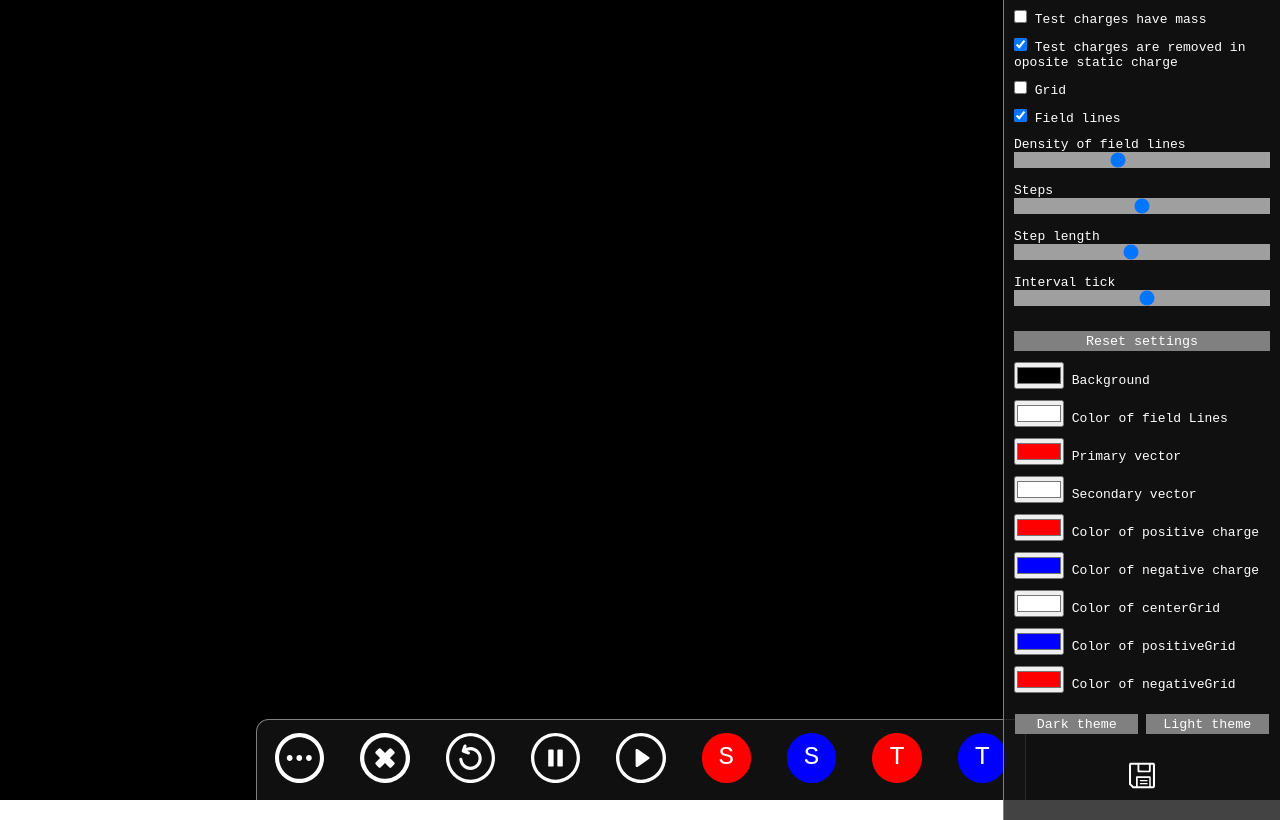
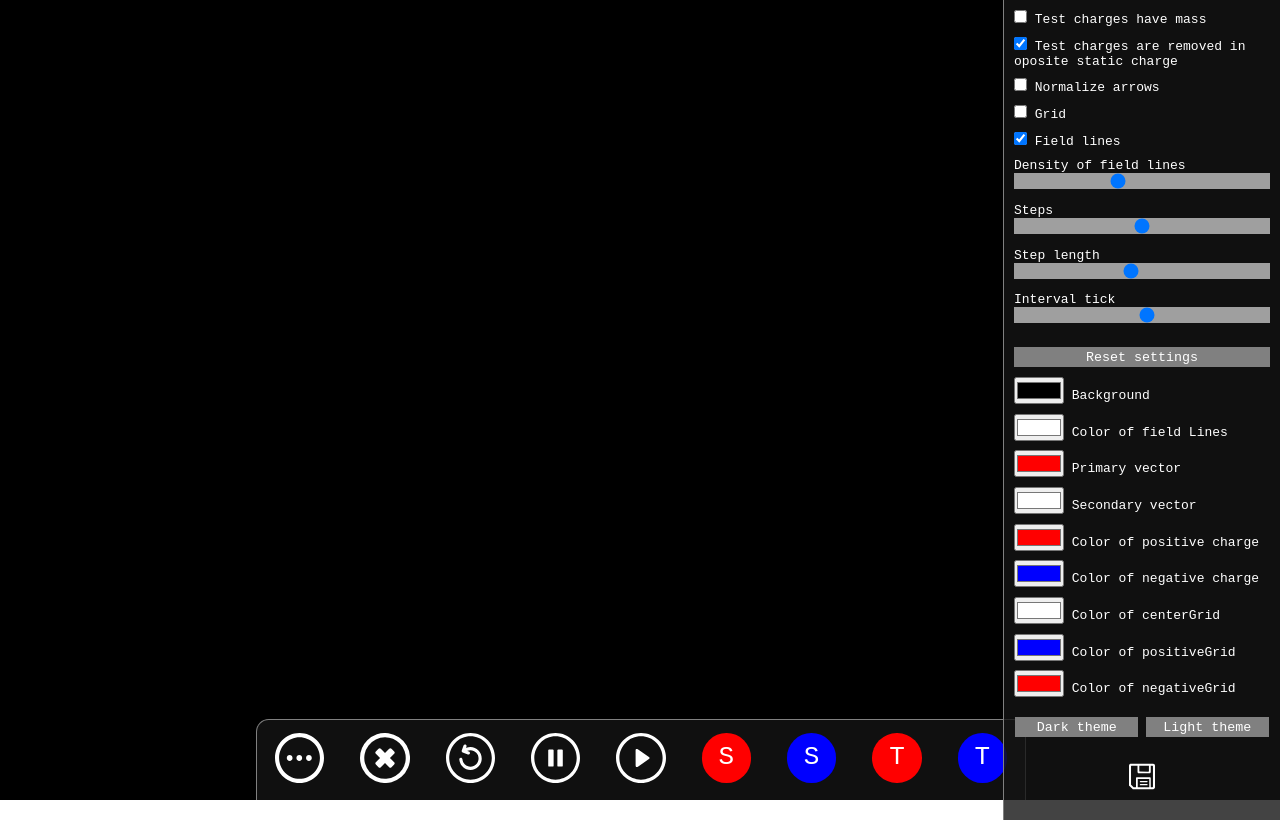
Before and after one commit to MarioDoDo/electric-field-simulator, a plain HTML site: page index.html in a window 1280 px wide. Both pictures are taken after a click on the button 299 px from the left and 760 px from the top of the page. Drawn offline with Linux system fonts and the light colour scheme.

Commit message:
Add files via upload

```diff
--- a/core.js
+++ b/core.js
@@ -140,6 +140,7 @@ const draw = () => {
   let Tmass = document.getElementById("Tmass").checked;
   let grid = document.getElementById("grid").checked;
   let fieldLines = document.getElementById("fieldLines").checked;
+  let normArrows = document.getElementById("normArrows").checked;
   clear();
   if (grid) {
     makeGrid();
@@ -153,8 +154,15 @@ const draw = () => {
       if (S[j].x) {
         let force = calculateForce(T[i], S[j]);
         drawCharge(S[j].x, S[j].y, 30, S[j].N ? colors.negative : colors.positive);
+
         if (force.x && force.y && T[i].x) {
-          drawForce(T[i].x, T[i].y, force.x, force.y, colors.secondaryVector);
+          if (normArrows) {
+            let normX = norm(force.x - T[i].x, force.y - T[i].y) * 80 + T[i].x;
+            let normY = norm(force.y - T[i].y, force.x - T[i].x) * 80 + T[i].y;
+            drawForce(T[i].x, T[i].y, normX, normY, colors.secondaryVector);
+          } else {
+            drawForce(T[i].x, T[i].y, force.x, force.y, colors.secondaryVector);
+          }
           vectors.push({ x: force.x, y: force.y });
         }
       }
@@ -164,7 +172,13 @@ const draw = () => {
         for (let k = 0; k < T.length; k++) {
           let force = calculateForce(T[i], T[k]);
           if (force.x && force.y) {
-            drawForce(T[i].x, T[i].y, force.x, force.y, colors.secondaryVector);
+            if (normArrows) {
+              let normX = norm(force.x - T[i].x, force.y - T[i].y) * 80 + T[i].x;
+              let normY = norm(force.y - T[i].y, force.x - T[i].x) * 80 + T[i].y;
+              drawForce(T[i].x, T[i].y, normX, normY, colors.secondaryVector);
+            } else {
+              drawForce(T[i].x, T[i].y, force.x, force.y, colors.secondaryVector);
+            }
             vectors.push({ x: force.x, y: force.y });
           }
         }
@@ -176,10 +190,14 @@ const draw = () => {
         sumY += vector.y - T[i].y;
       });
       vectors = [];
-      T[i].forceX = sumX;
-      T[i].forceY = sumY;
+      T[i].forceX = sumX, sumY;
+      T[i].forceY = sumY, sumX;
 
-      drawForce(T[i].x, T[i].y, T[i].x + sumX, T[i].y + sumY, colors.primaryVector);
+      if (normArrows) {
+        drawForce(T[i].x, T[i].y, T[i].x + norm(sumX, sumY) * 80, T[i].y + norm(sumY, sumX) * 80, colors.primaryVector);
+      } else {
+        drawForce(T[i].x, T[i].y, T[i].x + sumX, T[i].y + sumY, colors.primaryVector);
+      }
       drawCharge(T[i].x, T[i].y, 20, T[i].N ? colors.negative : colors.positive);
     }
   }
@@ -403,7 +421,6 @@ document
 
 const addListener = () => {
   let moving = false;
-  let finalCheck = false;
   let target;
   let panel = document.querySelector(".panel");
   document.querySelectorAll("circle").forEach((charge) => {
@@ -415,7 +432,6 @@ const addListener = () => {
   });
   window.addEventListener("mouseup", () => {
     moving = false;
-    finalCheck = true;
     panel.style.background = "rgba(20, 20, 20, 0.8)";
   });
   window.addEventListener("mousemove", (event) => {
@@ -478,7 +494,7 @@ const makeGrid = () => {
   let Tmass = document.getElementById("Tmass").checked;
   for (let i = 20; i < window.innerWidth; i += 100) {
     for (let j = 20; j < window.innerHeight; j += 100) {
-      if (S.length > 1 || T.length > 1) {
+      if (S.length > 1 || (T.length > 1 && Tmass)) {
         let vectors = [];
         for (let a = 1; a < S.length; a++) {
           vectors.push(calculateForce({ x: i, y: j, N: false }, S[a]));
--- a/index.html
+++ b/index.html
@@ -67,6 +67,11 @@
         <label for="staticEnd"
           >Test charges are removed in oposite static charge</label
         >
+      </div>
+
+      <div>
+        <input id="normArrows" type="checkbox" oninput="draw()" />
+        <label for="normArrow">Normalize arrows</label>
       </div>
 
       <div>
```
